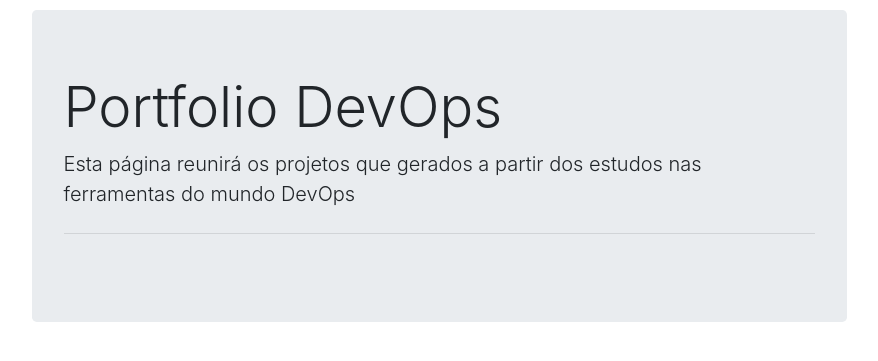
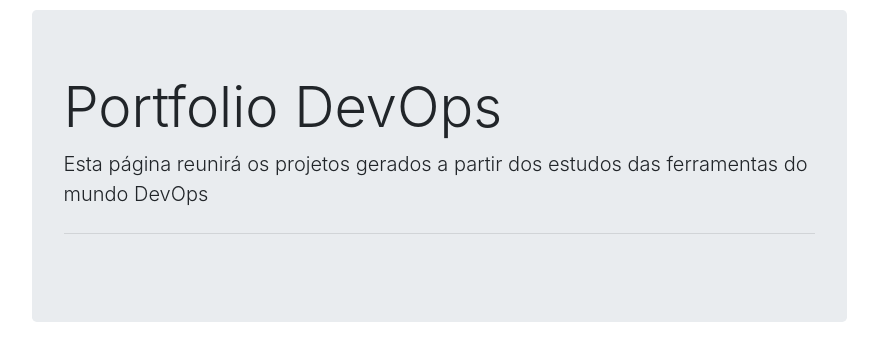
Before and after one commit to marcosjur/AutocertV2, a Flask app: page / in a window 1280 px wide. Shown: the part 56-417 px from the top of the page, without its empty margins (201-1079 px from the left). Run offline with Flask 2, Linux system fonts and the light colour scheme.

Commit message:
Ajustes finos

```diff
--- a/templates/index.html
+++ b/templates/index.html
@@ -52,7 +52,7 @@
   <div class="container">
     <div class="jumbotron">
       <h2 class="display-4">Portfolio DevOps</h2>
-      <p class="lead">Esta página reunirá os projetos que gerados a partir dos estudos nas ferramentas do mundo DevOps</p>
+      <p class="lead">Esta página reunirá os projetos gerados a partir dos estudos das ferramentas do mundo DevOps</p>
       <hr class="my-4">
     </div>
   </div>
```
